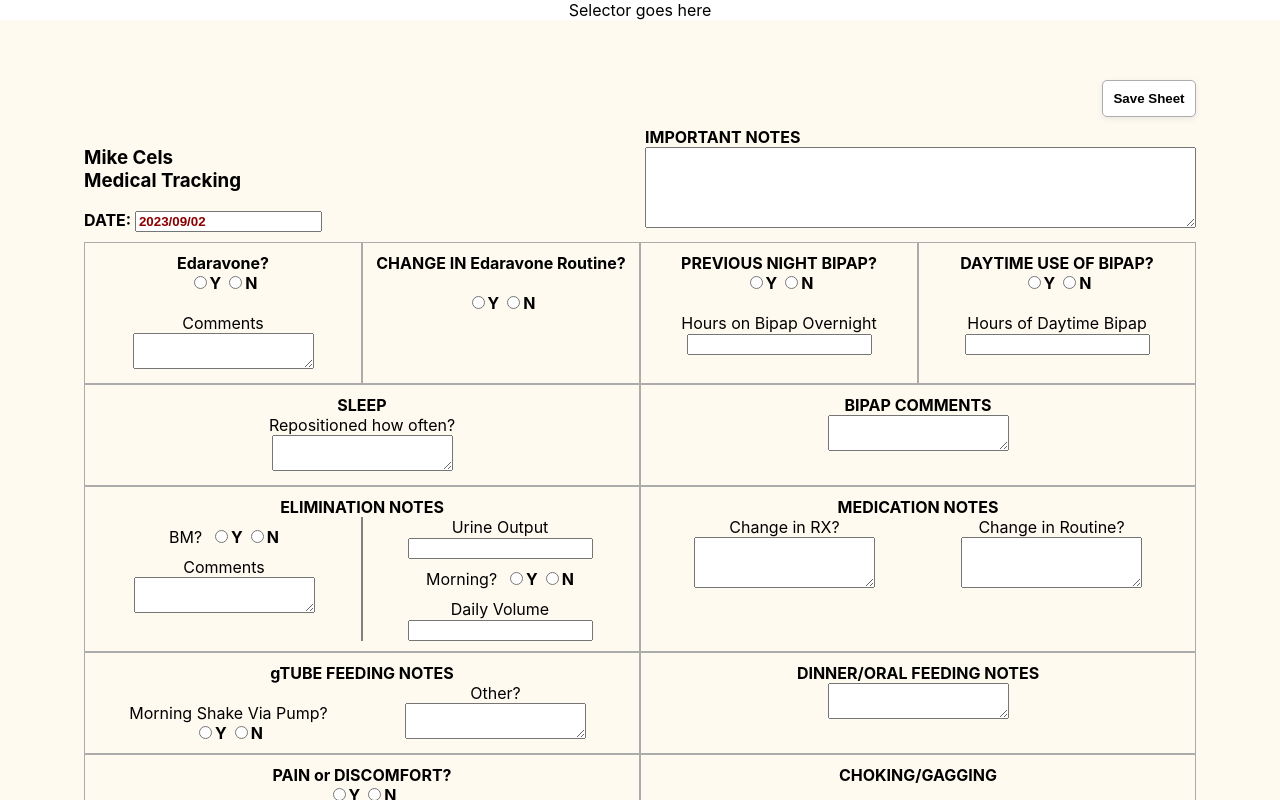
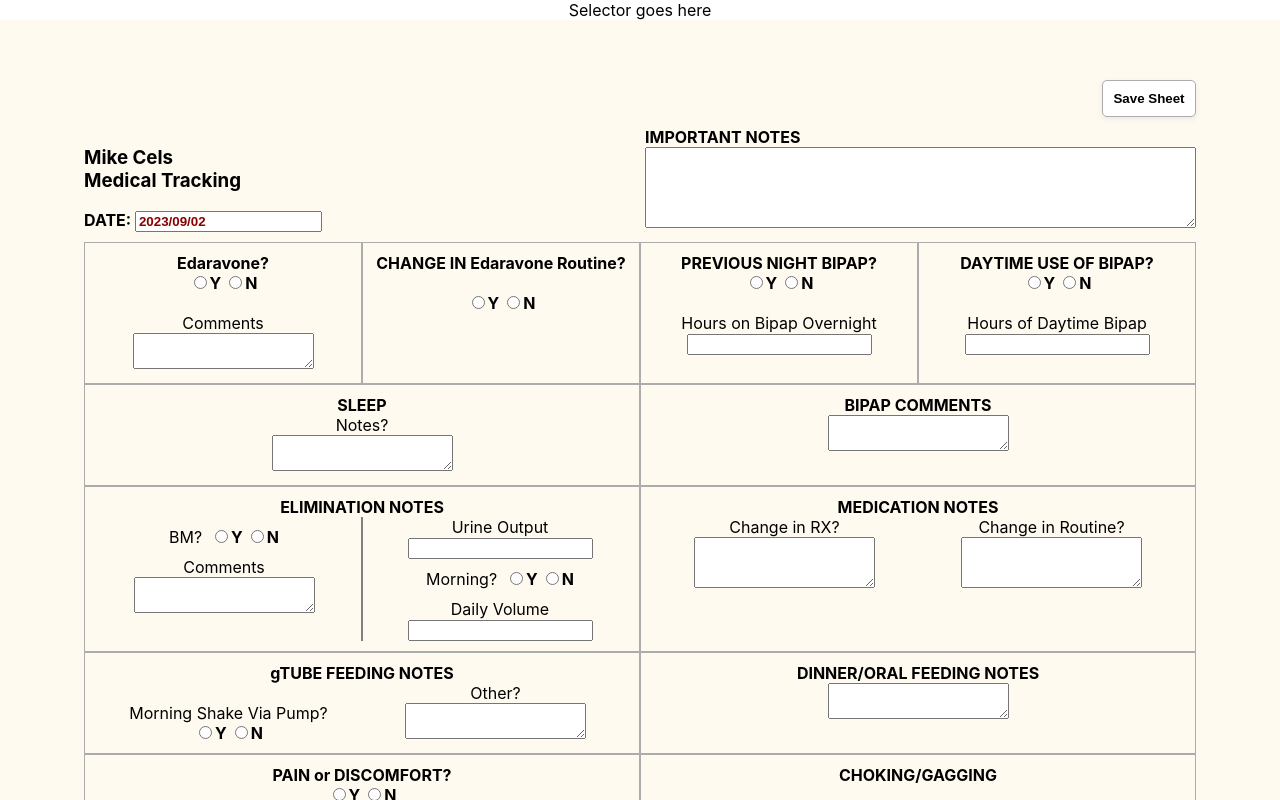
Before and after one commit to JonCels/Med-Tracker, a React (Create React App) app: page / in a window 1280 px wide. Shown: the top 800 px of the page. Built offline with nearby package versions, Linux system fonts and the light colour scheme.

Commit message:
optional colour coding

```diff
--- a/src/App.css
+++ b/src/App.css
@@ -82,6 +82,7 @@
   min-width: 200px;
 }
 
+
 .sheet-head-right-wrapper textarea {
   width: 99%;
 }
@@ -97,78 +98,94 @@
   flex-wrap: wrap;
 }
 
+.sheet-row-container-reverse {
+  display: flex;
+  flex-wrap: wrap-reverse;
+}
+
 .box-1-edaravone {
   flex: 1;
   /* text-align: left; */
   border: 1px solid #ACACAC;
   padding: 10px;
+  /* background-color: ivory; */
 }
 
 .box-2-edaravone {
   flex: 1;
   border: 1px solid #ACACAC;
   padding: 10px;
+  /* background-color: ivory; */
 }
 
 .box-3-bipap {
   flex: 1;
   border: 1px solid #ACACAC;
   padding: 10px;
+  /* background-color: mintcream; */
 }
 
 .box-4-bipap {
   flex: 1;
   border: 1px solid #ACACAC;
   padding: 10px;
+  /* background-color: mintcream; */
 }
 
 .box-5-sleep {
   flex: 2;
   border: 1px solid #ACACAC;
   padding: 10px;
+  /* background-color: ghostwhite; */
 }
 
 .box-6-bipap {
   flex: 2;
   border: 1px solid #ACACAC;
   padding: 10px;
+  /* background-color: mintcream; */
 }
 
 .box-7-elimination {
   flex: 2;
   border: 1px solid #ACACAC;
   padding: 10px;
+  /* background-color: azure; */
 }
 
 .box-8-medication {
   flex: 2;
   border: 1px solid #ACACAC;
   padding: 10px;
+  /* background-color: lavenderblush; */
 }
 
 .box-9-gtube {
   flex: 2;
   border: 1px solid #ACACAC;
   padding: 10px;
+  /* background-color: seashell; */
 }
 
 .box-10-dinner {
   flex: 2;
   border: 1px solid #ACACAC;
   padding: 10px;
+  /* background-color: aliceblue; */
 }
 
 .box-11-pain-discomfort {
   flex: 2;
   border: 1px solid #ACACAC;
   padding: 10px;
-  /* text-align: left; */
+  /* background-color: ivory; */
 }
 
 .box-12-choking-gagging {
   flex: 2;
   border: 1px solid #ACACAC;
   padding: 10px;
+  /* background-color: mintcream; */
 }
 
 .sheet-foot-wrapper {
--- a/src/components/SheetView/Sheet.tsx
+++ b/src/components/SheetView/Sheet.tsx
@@ -362,11 +362,11 @@
                         <IntField title="Hours of Daytime Bipap" updateState={updateBipapDaytimeHours}/>
                     </div>
                 </div>
-                <div className="sheet-row-container">
+                <div className="sheet-row-container-reverse">
                     <div className="box-5-sleep">
                         <span className="box-title">SLEEP</span>
                         <br></br>
-                        <span>Repositioned how often?</span>
+                        <span>Notes?</span>
                         <br></br>
                         <CommentField limit={50} updateState={updateSleep}/>
                     </div>
```
